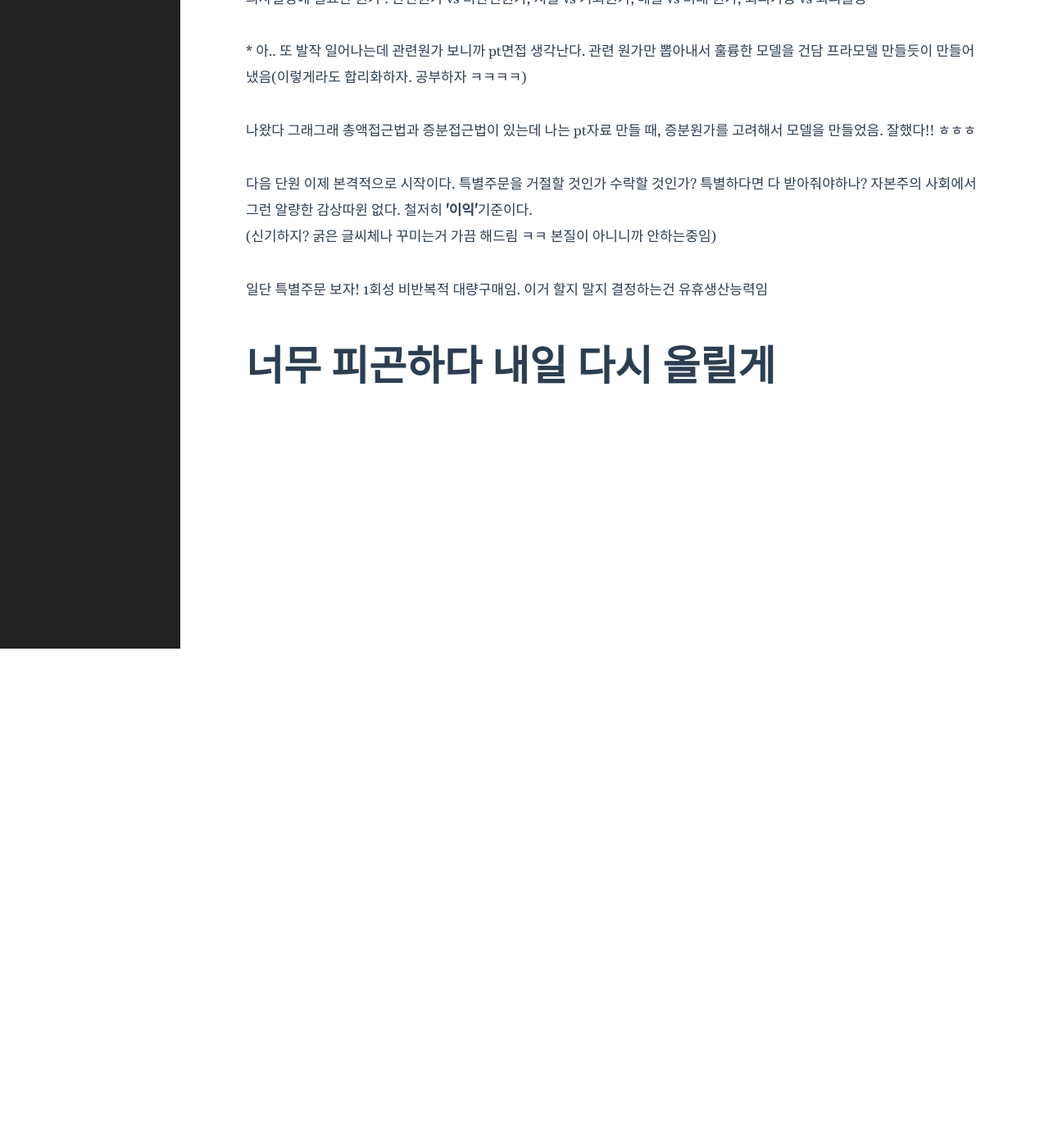
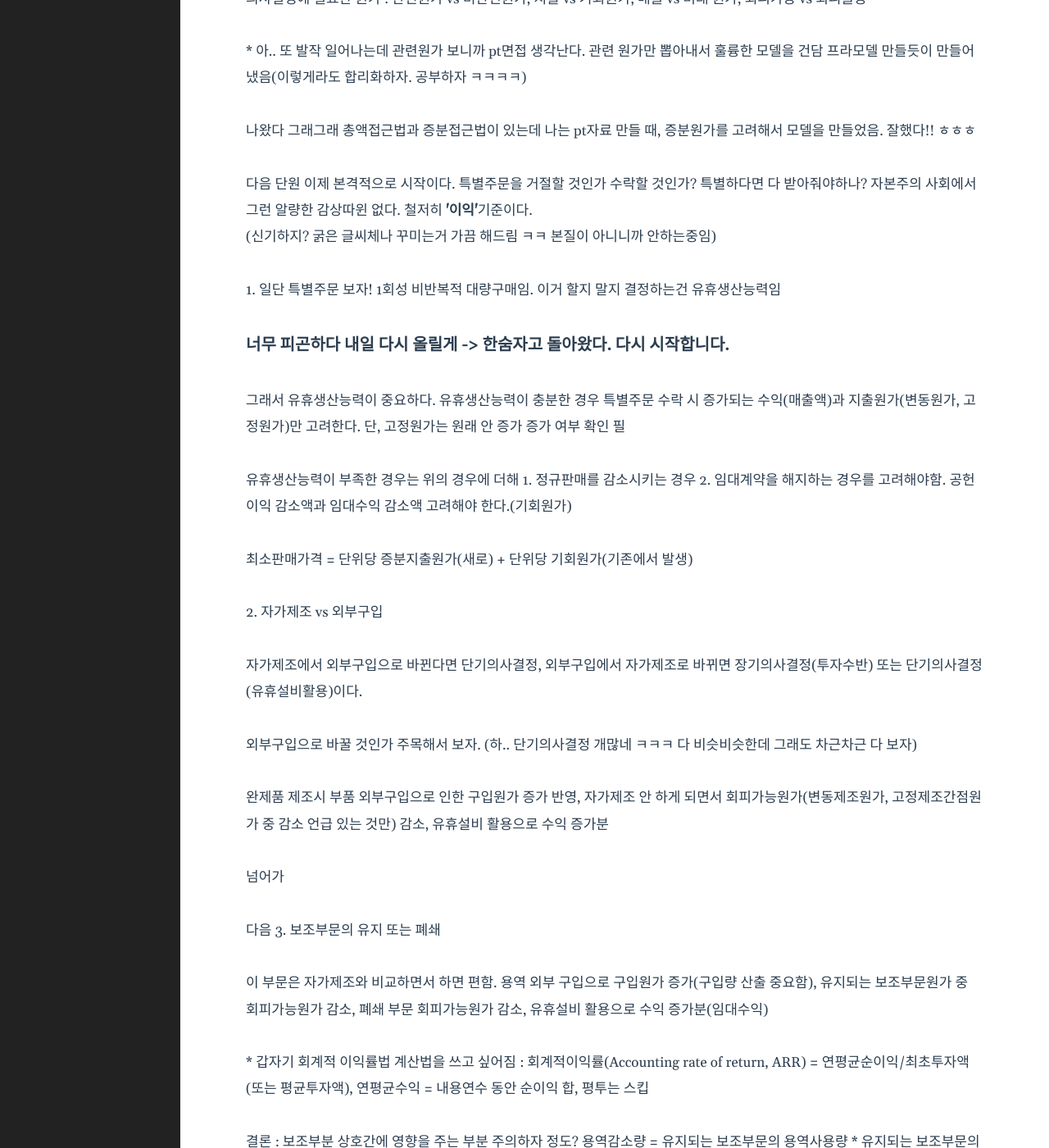
Before and after one commit to co-right/co-right.github.io, a Jekyll site: the page built from _posts/2023-05-07-business2.markdown, in a window 1280 px wide and 1400 px high, scrolled down 609 px. Shown: the whole window at 82% size. Built offline with Jekyll 4.4.1, drawn with Linux system fonts in a browser that asks for light colours; some of the changed text lies outside the part shown.

Commit message:
business2

```diff
--- a/_posts/2023-05-07-business2.markdown
+++ b/_posts/2023-05-07-business2.markdown
@@ -26,9 +26,62 @@ categories: business
 <br/>
 (신기하지? 굵은 글씨체나 꾸미는거 가끔 해드림 ㅋㅋ 본질이 아니니까 안하는중임)
 <br/><br/>
-일단 특별주문 보자! 1회성 비반복적 대량구매임. 이거 할지 말지 결정하는건 유휴생산능력임
+1. 일단 특별주문 보자! 1회성 비반복적 대량구매임. 이거 할지 말지 결정하는건 유휴생산능력임
 <br/><br/>
-<span style="font-weight:bolder; font-size : 50px">너무 피곤하다 내일 다시 올릴게</span>
+<span style="font-weight:bolder; font-size : 20px">너무 피곤하다 내일 다시 올릴게 -> 한숨자고 돌아왔다. 다시 시작합니다.</span>
 <br/><br/>
+그래서 유휴생산능력이 중요하다. 유휴생산능력이 충분한 경우 특별주문 수락 시 증가되는 수익(매출액)과 지출원가(변동원가, 고정원가)만 고려한다. 단, 고정원가는 원래 안 증가 증가 여부 확인 필
+<br/><br/>
+유휴생산능력이 부족한 경우는 위의 경우에 더해 1. 정규판매를 감소시키는 경우 2. 임대계약을 해지하는 경우를 고려해야함. 공헌이익 감소액과 임대수익 감소액 고려해야 한다.(기회원가)
+<br/><br/>
+최소판매가격 = 단위당 증분지출원가(새로) + 단위당 기회원가(기존에서 발생)
+<br/><br/>
+2. 자가제조 vs 외부구입
+<br/><br/>
+자가제조에서 외부구입으로 바뀐다면 단기의사결정, 외부구입에서 자가제조로 바뀌면 장기의사결정(투자수반) 또는 단기의사결정(유휴설비활용)이다.
+<br/><br/>
+외부구입으로 바꿀 것인가 주목해서 보자. (하.. 단기의사결정 개많네 ㅋㅋㅋ 다 비슷비슷한데 그래도 차근차근 다 보자)
+<br/><br/>
+완제품 제조시 부품 외부구입으로 인한 구입원가 증가 반영, 자가제조 안 하게 되면서 회피가능원가(변동제조원가, 고정제조간점원가 중 감소 언급 있는 것만) 감소, 유휴설비 활용으로 수익 증가분
+<br/><br/>
+넘어가
+<br/><br/>
+다음 3. 보조부문의 유지 또는 폐쇄
+<br/><br/>
+이 부문은 자가제조와 비교하면서 하면 편함. 용역 외부 구입으로 구입원가 증가(구입량 산출 중요함), 유지되는 보조부문원가 중 회피가능원가 감소, 폐쇄 부문 회피가능원가 감소, 유휴설비 활용으로 수익 증가분(임대수익)
+<br/><br/>
+* 갑자기 회계적 이익률법 계산법을 쓰고 싶어짐 : 회계적이익률(Accounting rate of return, ARR) = 연평균순이익/최초투자액(또는 평균투자액), 연평균수익 = 내용연수 동안 순이익 합, 평투는 스킵
+<br/><br/>
+결론 : 보조부분 상호간에 영향을 주는 부분 주의하자 정도? 용역감소량 = 유지되는 보조부문의 용역사용량 * 유지되는 보조부문의 용역생산량 감소율 = 자가생산량 * (폐쇄->유지->폐쇄)비율
+<br/><br/>
+외부구입량 = 자가생산량-용역감소량
+<br/><br/>
+자자 빠르게 빠르게 넘어가자 4. 제품라인의 유지 또는 폐지
+<br/><br/>
+후후 점심 약속이 있지만, 언넝 빨리 6단원까지 3단원 끝내자. 제품라인 유지, 폐지는 손실이 발생하는 제품의 생산중단여부에 관한 의사결정이다.
+<br/><br/>
+여태 해왔던 거랑 비슷함. 수익감소, 회피가능원가 감안하고, 유휴설비 대체적 용도 활용시 얻는 이익 고려. 단, 폐지시 대체재 판매량과 공헌이익 증가, 보완재는 감소 고려가 주의점
+<br/><br/>
+빠르게 5. 제한된 자원의 사용
+<br/><br/>
+제한된 자원 하나인 경우와 둘 이상인 경우로 구분됨. 일견 공헌이익 최대인거 생산하면 된다고 생각하겠지만, '제한된 자원 단위당 공헌이익이 큰 제품부터 우선적으로 생산'해야함.
+<br/><br/>
+예) 기계시간이 제한되어 있으면 제품단위당 공헌이익이 큰 제품이 아니라 기계시간당 공헌이익이 큰 제품부터 우선생산
+<br/><br/>
+제한된 자원이 둘 이상인 경우는 목적함수(공헌이익, 영업이익 최대화) 설정하고 제약조건 만든 다음 최적해 구한다.
+<br/><br/>
+제한된 자원의 사용 + 특별주문의 거절 또는 수락 : 특별주문 받았을 때, 유휴생산능력이 부족한 경우 기존제품의 최적생산계획 수립이 필요함. 생산순위 후순위 제품부터 판매감소
+<br/><br/>
+이거는 다시 정리해보자 : +:특별주문매출액증가, -:특별주문지출원가증가, -:기존공헌이익감소=>유휴생산부족할때만발생, 위 두 개, 특별주문 수락 시의 기회원가임
+<br/><br/>
+6. 마지막 최적투입배합의 결정
+<br/><br/>
+5랑 비슷한데, 상호대체 가능한 여러 가지 원재료가 투입될 경우 원가 최소를 위해 최적투입배합을 결정한다.
+<br/><br/>
+필요한 요소가 하나인 경우 : 필요한 요소 단위당 원가가 작은 원재료부터 우선 투입
+<br/><br/>
+둘 이상인 경우 : 선형계획법 사용(목적함수>제약조건>실행가능영역>최적해)
+<br/><br/>
+ㄷ ㄷ ㄷ 끝났다. 다음 단원은 불확실성하의 의사결정이다. 약속이 있어서 아디오스~
 
 </p>
--- a/_posts/2023-05-07-coding1.markdown
+++ b/_posts/2023-05-07-coding1.markdown
@@ -1,7 +1,7 @@
 ---
 layout: post
 title: github를 참고해주세요
-date: 2023-05-07 00:10:00 +0900
+date: 2023-05-07 09:10:00 +0900
 categories: coding
 ---
 
```
Also changed, not shown: other parts of _posts/2023-05-07-business2.markdown (+1 -1 lines).
